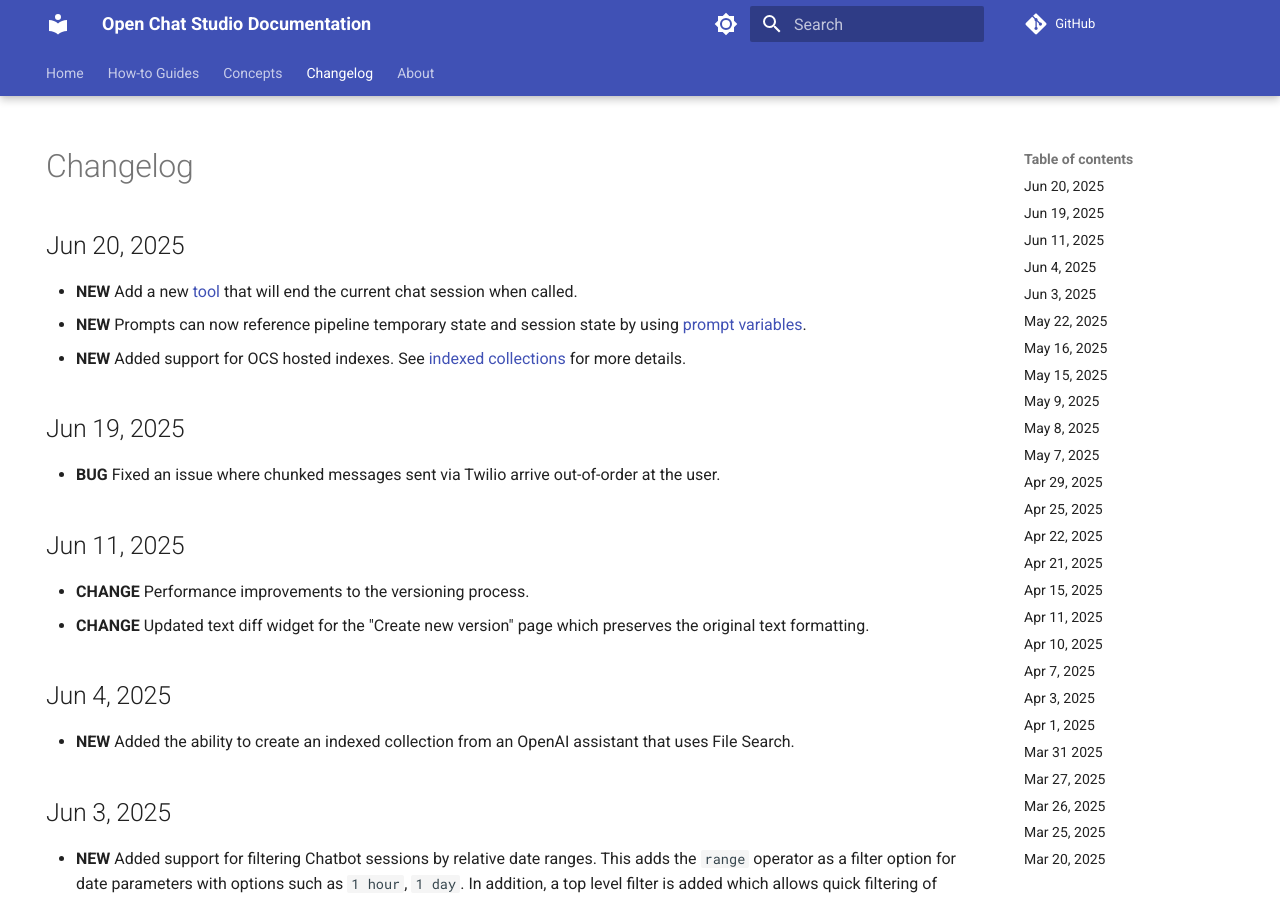
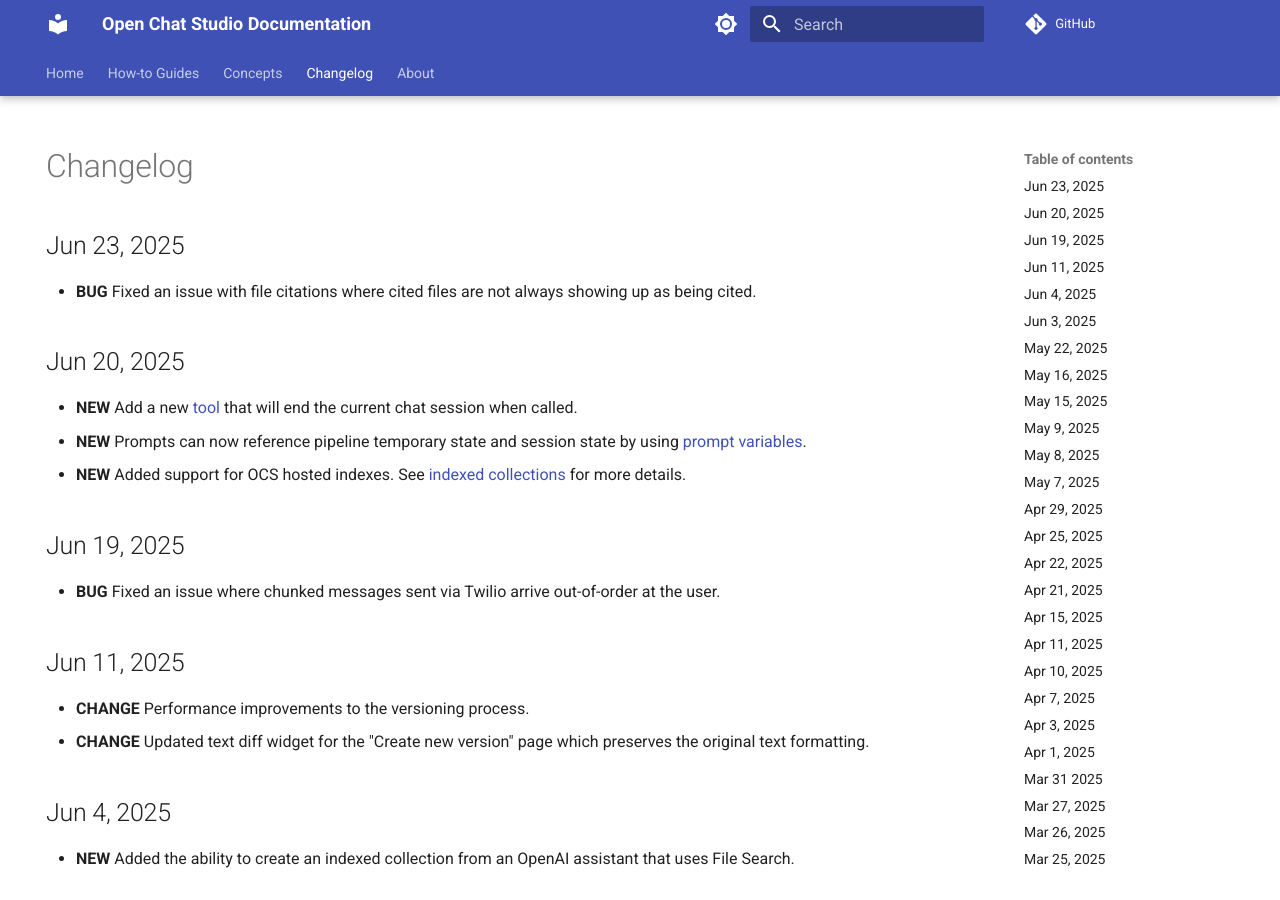
Before and after one commit to dimagi/open-chat-studio-docs, an MkDocs documentation site: the page built from docs/changelog.md, in a window 1280 px wide and 900 px high. Built offline with MkDocs 1.6.1 and Material for MkDocs 9.7.7, drawn with Linux system fonts in a browser that asks for light colours; emoji names are drawn with the system emoji font; a script that is not in the unit is left out; comment, search, counter and statistics services are not loaded.

Commit message:
Update changelog

```diff
--- a/docs/changelog.md
+++ b/docs/changelog.md
@@ -4,6 +4,10 @@ hide:
 ---
 
 # Changelog
+## Jun 23, 2025
+* **BUG** Fixed an issue with file citations where cited files are not always showing up as being cited.
+
+
 ## Jun 20, 2025
 * **NEW** Add a new [tool](concepts/tools/index.md) that will end the current chat session when called.
 * **NEW** Prompts can now reference pipeline temporary state and session state by using [prompt variables](concepts/prompt_variables.md).
```
